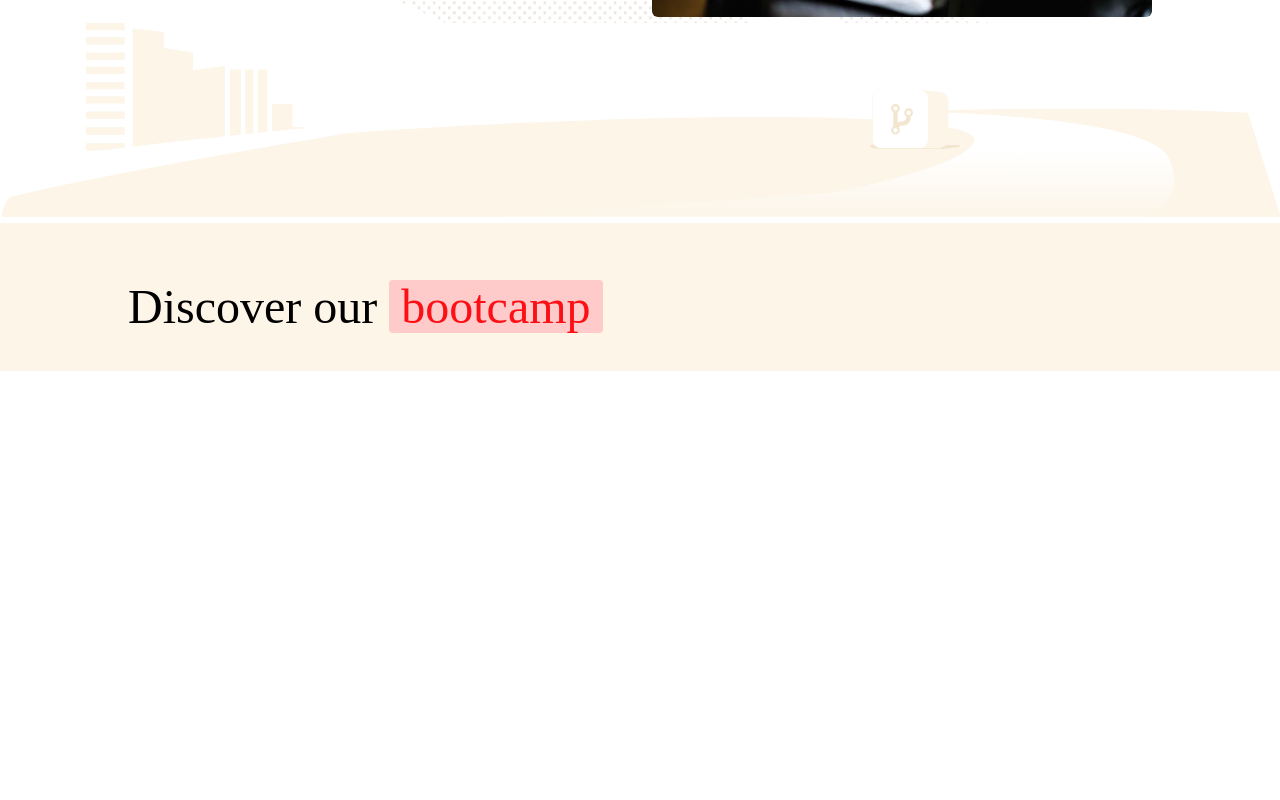
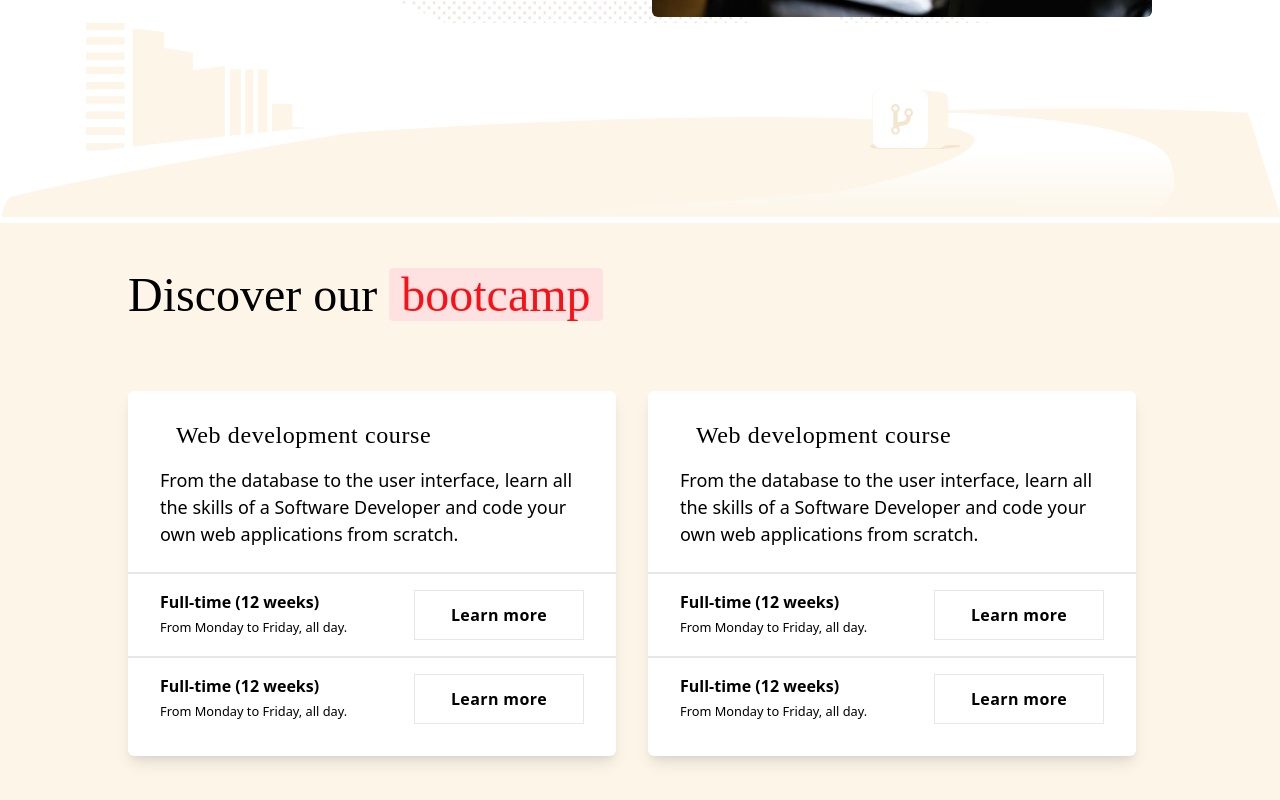
Before and after one commit to Akpughe/bootcamp-site, a Next.js app: page / in a window 1280 px wide. Shown: the part 740-1540 px from the top of the page. Before the commit the page ends 1111 px from the top, so only its background shows below. Built offline with nearby package versions, Linux system fonts and the light colour scheme; a web font is replaced by a local one.

Commit message:
new section

```diff
--- a/components/NavBar.js
+++ b/components/NavBar.js
@@ -5,7 +5,7 @@ const NavBar = () => {
   return (
     <>
       <nav className="flex justify-between max-w-5xl  pt-8 m-auto">
-        <div className="flex">
+        <div className="flex sm:pl-0 pl-6">
           <div className="">
             {/* <h1 className="text-2xl">Bootcamp</h1> */}
             <Image src="/vercel.svg" width={100} height={60} />
@@ -22,10 +22,10 @@ const NavBar = () => {
 
         {/*  */}
         <div className="flex relative pl-6">
-          <ul className="flex relative top-5">
+          <ul className="sm:flex hidden relative top-5">
             <li className="px-5 cursor-pointer">About</li>
           </ul>
-          <button className="relative top-0 border border-transparent shadow-2xl font-bold text-xl text-red-500 px-9">
+          <button className="relative top-0 border border-transparent shadow-2xl font-bold text-xl text-red-500 px-8">
             Apply Now
           </button>
         </div>
--- a/pages/index.js
+++ b/pages/index.js
@@ -1,9 +1,8 @@
 import Head from 'next/head';
 import Image from 'next/image';
 import Layout from '../components/Layout';
+
 export default function Home() {
-  const photo =
-    'https://dwj199mwkel52.cloudfront.net/assets/core/banners/home-bg-11396371bfee6ea0382d71223cd73460a5247fce33035af60939c9ff4f006f71.jpg';
   return (
     <>
       <Head>
@@ -20,7 +19,7 @@ export default function Home() {
               <h1 className="text-6xl leading-normal mb-7 mt-12 ">
                 Change your life, learn to{' '}
                 <span
-                  className=" px-3 bg-red-200 rounded"
+                  className=" px-3 bg-red-100 rounded"
                   style={{ color: '#fd1015' }}
                 >
                   code
@@ -35,7 +34,7 @@ export default function Home() {
 
               <div className="">
                 <button
-                  className=" py-6 px-10 rounded font-semibold text-white text-lg"
+                  className=" py-6 px-10 rounded font-bold text-white text-lg"
                   style={{ backgroundColor: '#fd1015' }}
                 >
                   Discover our courses
@@ -64,17 +63,123 @@ export default function Home() {
         />
         {/* section 2  */}
         <section className="section_two">
-          <div className="flex max-w-5xl m-auto">
-            <div className="">
-              <h1 className="text-5xl leading-normal mb-7 mt-12 ">
+          <div className="flex flex-col max-w-5xl m-auto">
+            {/*  */}
+            <div className="sm:pr-6 sm:pl-0 pl-8">
+              <h1 className="sm:text-5xl text-4xl leading-normal mb-7 mt-12 ">
                 Discover our{' '}
                 <span
-                  className=" px-3 bg-red-200 rounded"
+                  className=" px-3 bg-red-100 rounded"
                   style={{ color: '#fd1015' }}
                 >
                   bootcamp
                 </span>
               </h1>
+            </div>
+            {/*  */}
+            <div className="my-11 flex sm:flex-row flex-col flex-wrap sm:pr-0 sm:pl-0 pl-8 pr-8 ">
+              {/* wed dev */}
+              <div
+                className="flex-1 bg-white pb-4 h-auto shadow-lg rounded-md mr-8 sm:mb-0 mb-4"
+                style={{ width: 'auto' }}
+              >
+                <div className="px-8 pt-7 ">
+                  <h3 className="text-2xl mb-4 ml-4 font-light tracking-wide">
+                    Web development course
+                  </h3>
+                  <p className="leading-normal text-lg">
+                    From the database to the user interface, learn all the
+                    skills of a Software Developer and code your own web
+                    applications from scratch.
+                  </p>
+                </div>
+                <ul className="mt-6">
+                  <li className="flex px-8 py-4 border-t-2">
+                    <div className="flex-1">
+                      <div>
+                        <strong>Full-time (12 weeks)</strong>
+                      </div>
+                      <small>From Monday to Friday, all day.</small>
+                    </div>
+                    <div className="flex justify-end flex-1">
+                      <a
+                        className="px-9 py-3 border font-bold tracking-wide"
+                        href=""
+                      >
+                        Learn more
+                      </a>
+                    </div>
+                  </li>
+                  <li className="flex px-8 py-4 border-t-2">
+                    <div className="flex-1">
+                      <div>
+                        <strong>Full-time (12 weeks)</strong>
+                      </div>
+                      <small>From Monday to Friday, all day.</small>
+                    </div>
+                    <div className="flex justify-end flex-1">
+                      <a
+                        className="px-9 py-3 border font-bold tracking-wide"
+                        href=""
+                      >
+                        Learn more
+                      </a>
+                    </div>
+                  </li>
+                </ul>
+              </div>
+              {/* end web dev */}
+              {/* data science */}
+              <div
+                className="flex-1 bg-white pb-4 h-auto shadow-lg rounded-md mr-4"
+                style={{ width: 'auto' }}
+              >
+                <div className="px-8 pt-7 ">
+                  <h3 className="text-2xl mb-4 ml-4 font-light tracking-wide">
+                    Web development course
+                  </h3>
+                  <p className="leading-normal text-lg">
+                    From the database to the user interface, learn all the
+                    skills of a Software Developer and code your own web
+                    applications from scratch.
+                  </p>
+                </div>
+                <ul className="mt-6">
+                  <li className="flex px-8 py-4 border-t-2">
+                    <div className="flex-1">
+                      <div>
+                        <strong>Full-time (12 weeks)</strong>
+                      </div>
+                      <small>From Monday to Friday, all day.</small>
+                    </div>
+                    <div className="flex justify-end flex-1">
+                      <a
+                        className="px-9 py-3 border font-bold tracking-wide"
+                        href=""
+                      >
+                        Learn more
+                      </a>
+                    </div>
+                  </li>
+                  <li className="flex px-8 py-4 border-t-2">
+                    <div className="flex-1">
+                      <div>
+                        <strong>Full-time (12 weeks)</strong>
+                      </div>
+                      <small>From Monday to Friday, all day.</small>
+                    </div>
+                    <div className="flex justify-end flex-1">
+                      <a
+                        className="px-9 py-3 border font-bold tracking-wide"
+                        href=""
+                      >
+                        Learn more
+                      </a>
+                    </div>
+                  </li>
+                </ul>
+              </div>
+              {/* end data science */}
             </div>
           </div>
         </section>
```
